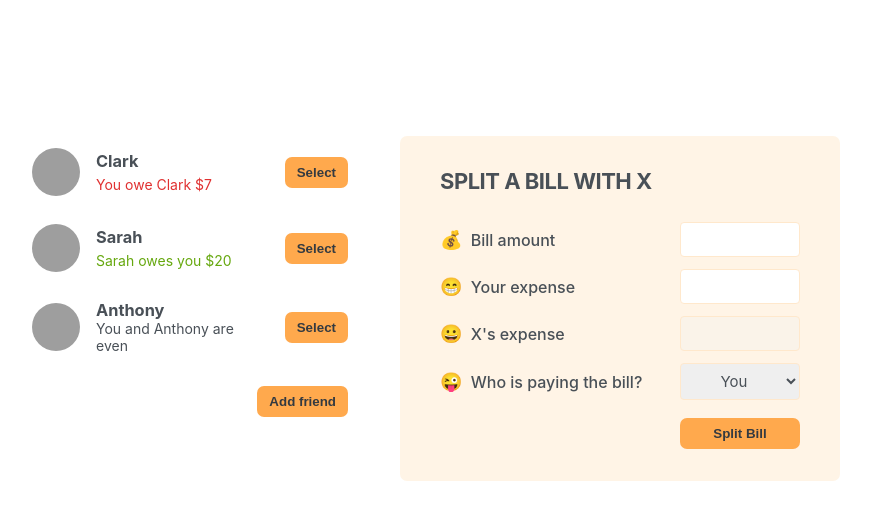
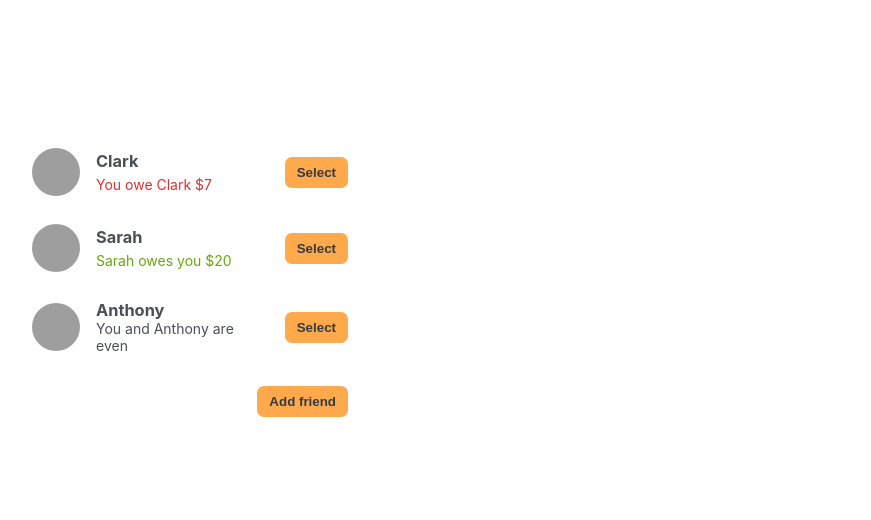
Before and after one commit to BillStephens2022/eat-n-split-react, a React (Create React App) app: page / in a window 1280 px wide. Shown: the top 520 px of the page, without its empty margins (210-1081 px from the left). Built offline with nearby package versions, Linux system fonts and the light colour scheme; grey boxes are pictures that could not be loaded.

Commit message:
added functionality to select a friend to split the bill with

```diff
--- a/src/App.js
+++ b/src/App.js
@@ -29,20 +29,25 @@ const initialFriends = [
 export default function App() {
   const [showAddFriend, setShowAddFriend] = useState(false);
   const [friends, setFriends] = useState(initialFriends);
+  const [selectedFriend, setSelectedFriend] = useState(null);
 
   function handleAddFriend(friend) {
     setFriends((friends) => [...friends, friend]);
     setShowAddFriend(false);
   }
 
+  function handleSelection(friend) {
+    setSelectedFriend(friend);
+  }
+
   return (
     <div className="app">
       <div className="sidebar">
-        <FriendsList friends={friends} />
+        <FriendsList friends={friends} onSelection={handleSelection} selectedFriend={selectedFriend} />
         {showAddFriend && <AddFriendForm onAddFriend={handleAddFriend} />}
         <Button onClick={() => setShowAddFriend((show) => !show)}>{showAddFriend ? "Close" : "Add friend"}</Button>
       </div>
-      <SplitBillForm />
+      {selectedFriend && <SplitBillForm selectedFriend={selectedFriend} />}
     </div>
   );
 }
--- a/src/components/Friend.js
+++ b/src/components/Friend.js
@@ -1,14 +1,24 @@
 import Button from "./Button";
 
-export default function Friend({ friend }) {
+export default function Friend({ friend, onSelection, selectedFriend }) {
   return (
     <li>
       <img src={friend.image} alt={friend.name} />
       <h3>{friend.name}</h3>
-      {friend.balance < 0 && <p className="red">You owe {friend.name} ${Math.abs(friend.balance)}</p>}
-      {friend.balance > 0 && <p className="green">{friend.name} owes you ${Math.abs(friend.balance)}</p>}
+      {friend.balance < 0 && (
+        <p className="red">
+          You owe {friend.name} ${Math.abs(friend.balance)}
+        </p>
+      )}
+      {friend.balance > 0 && (
+        <p className="green">
+          {friend.name} owes you ${Math.abs(friend.balance)}
+        </p>
+      )}
       {friend.balance === 0 && <p>You and {friend.name} are even</p>}
-      <Button className="button">Select</Button>
+      <Button className="button" onClick={() => onSelection(friend)}>
+        {selectedFriend === friend ? "Hide" : "Select"}
+      </Button>
     </li>
   );
 }
--- a/src/components/FriendsList.js
+++ b/src/components/FriendsList.js
@@ -1,10 +1,10 @@
 import Friend from "./Friend";
 
-export default function FriendsList({ friends }) {
+export default function FriendsList({ friends, onSelection, selectedFriend }) {
   return (
     <ul>
       {friends.map((friend, i) => (
-        <Friend key={friend.id} friend={friend} />
+        <Friend key={friend.id} friend={friend} onSelection={onSelection} selectedFriend={selectedFriend} />
       ))}
     </ul>
   );
--- a/src/components/SplitBillForm.js
+++ b/src/components/SplitBillForm.js
@@ -1,7 +1,7 @@
-export default function SplitBillForm() {
+export default function SplitBillForm({ selectedFriend }) {
     return (
         <form className="form-split-bill">
-            <h2>Split a bill with X</h2>
+            <h2>Split a bill with {selectedFriend.name}</h2>
 
             <label>💰 Bill amount</label>
             <input type="text" />
@@ -9,13 +9,13 @@ export default function SplitBillForm() {
             <label>😁 Your expense</label>
             <input type="text" />
 
-            <label>😀 X's expense</label>
+            <label>😀 {selectedFriend.name}'s expense</label>
             <input type="text" disabled />
 
             <label>😜 Who is paying the bill?</label>
             <select>
                 <option value="user">You</option>
-                <option value="friend">X</option>
+                <option value="friend">{selectedFriend.name}</option>
             </select>
             <button className="button">Split Bill</button>
         </form>
```
